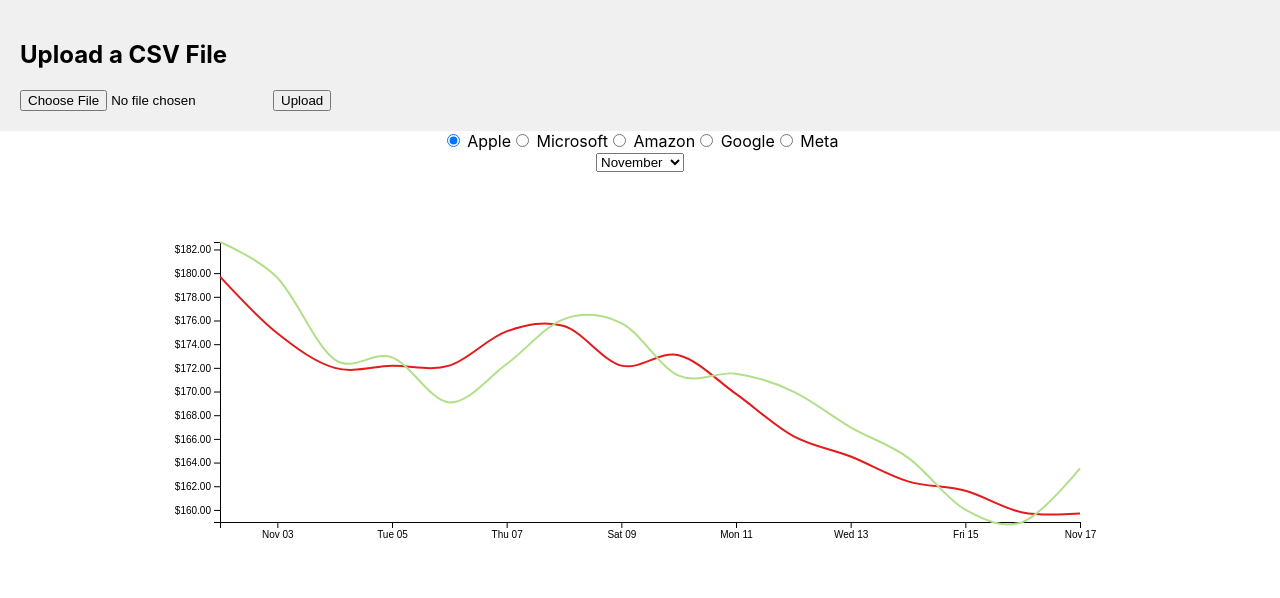
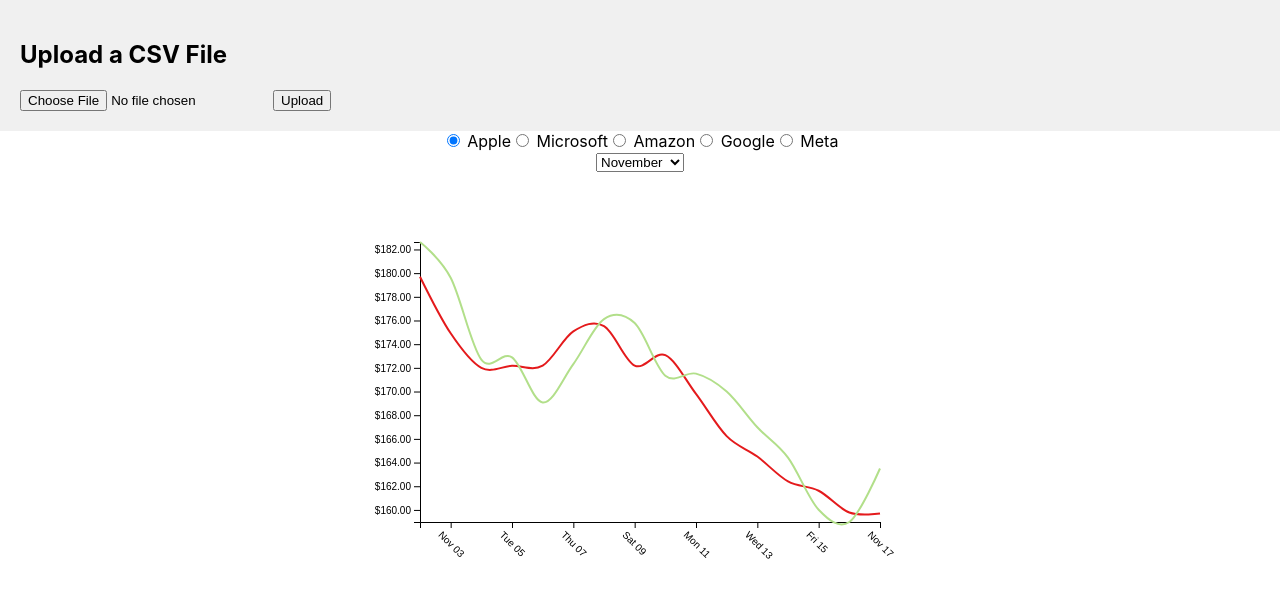
Before and after one commit to abanoubm1234567/assignment5, a React (Create React App) app: page / in a window 1280 px wide. Shown: the top 598 px of the page. Built offline with nearby package versions, Linux system fonts and the light colour scheme.

Commit message:
tilted text on x-axis

```diff
--- a/src/Child1.js
+++ b/src/Child1.js
@@ -26,7 +26,7 @@ class Child1 extends Component {
     const months = ['January', 'February', 'March', 'April', 'May', 'June', 'July', 'August', 'September', 'October', 'November', 'December']; // Use this data to create dropdown
 
     const margin = { top: 70, right: 60, bottom: 50, left: 80 };
-    const width = 1000;
+    const width = 600;
     const height = 400;
 
     const innerWidth = width - margin.left - margin.right;
@@ -60,7 +60,7 @@ class Child1 extends Component {
 
     console.log(data)
 
-    svg.selectAll(".x-axis").data([null]).join("g").attr("class", "x-axis").attr("transform", `translate(0,${innerHeight})`).call(d3.axisBottom(xScale));
+    svg.selectAll(".x-axis").data([null]).join("g").attr("class", "x-axis").attr("transform", `translate(0,${innerHeight})`).call(d3.axisBottom(xScale)).selectAll('text').attr("transform",'rotate(45)').attr("dy",'10').attr('text-anchor','start');
     svg.selectAll(".y-axis").data([null]).join("g").attr("class", "y-axis").attr("transform", `translate(0,0)`).call(d3.axisLeft(yScale).tickFormat(d => isNaN(d) ? "" : `$${d.toFixed(2)}`));
 
 
@@ -123,7 +123,7 @@ class Child1 extends Component {
 
         <div className="chart-container">
 
-        <svg className="mySvg" width={1000} height={400}>
+        <svg className="mySvg" width={600} height={400}>
 
           <g></g>
 
```
